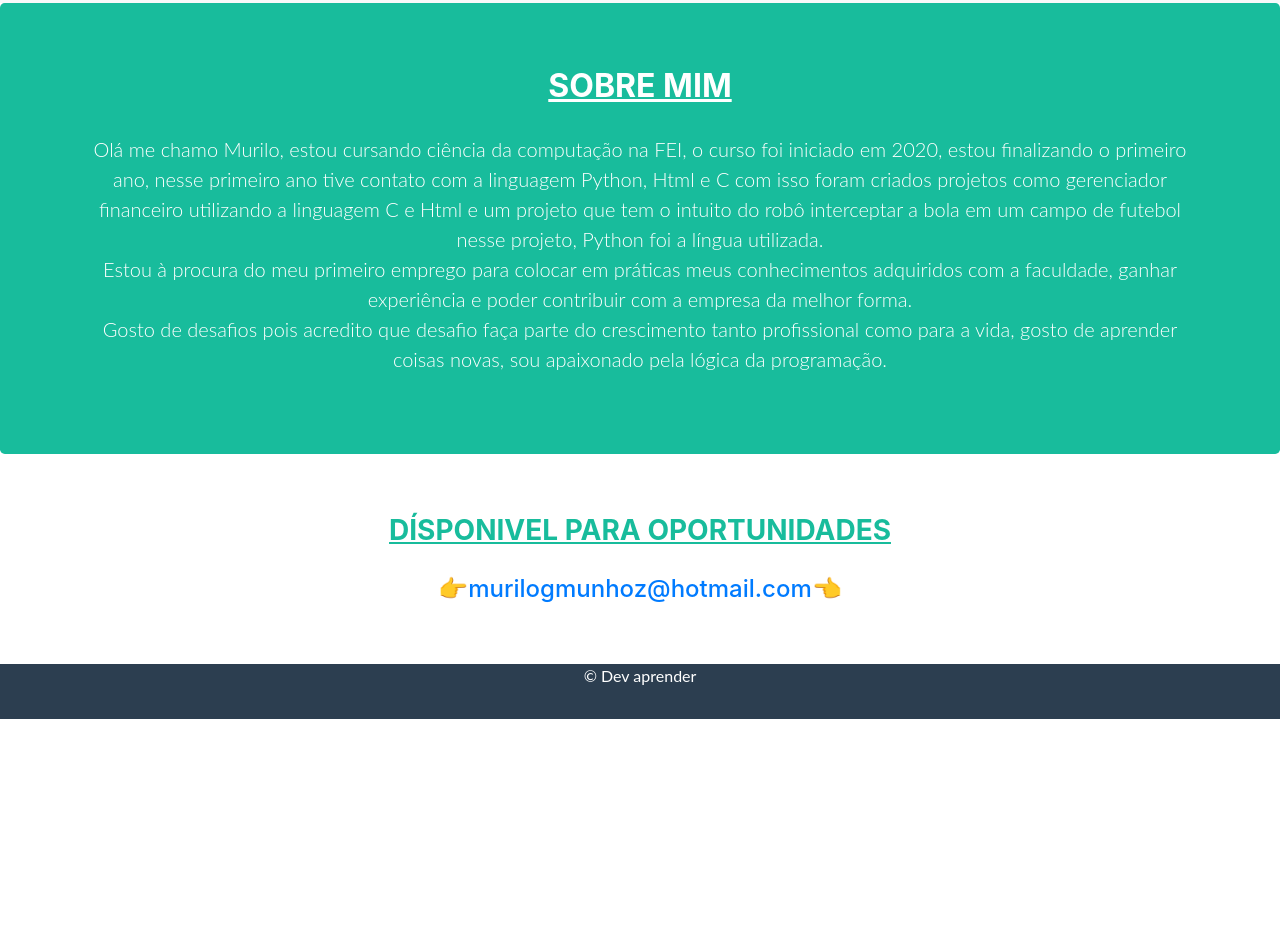
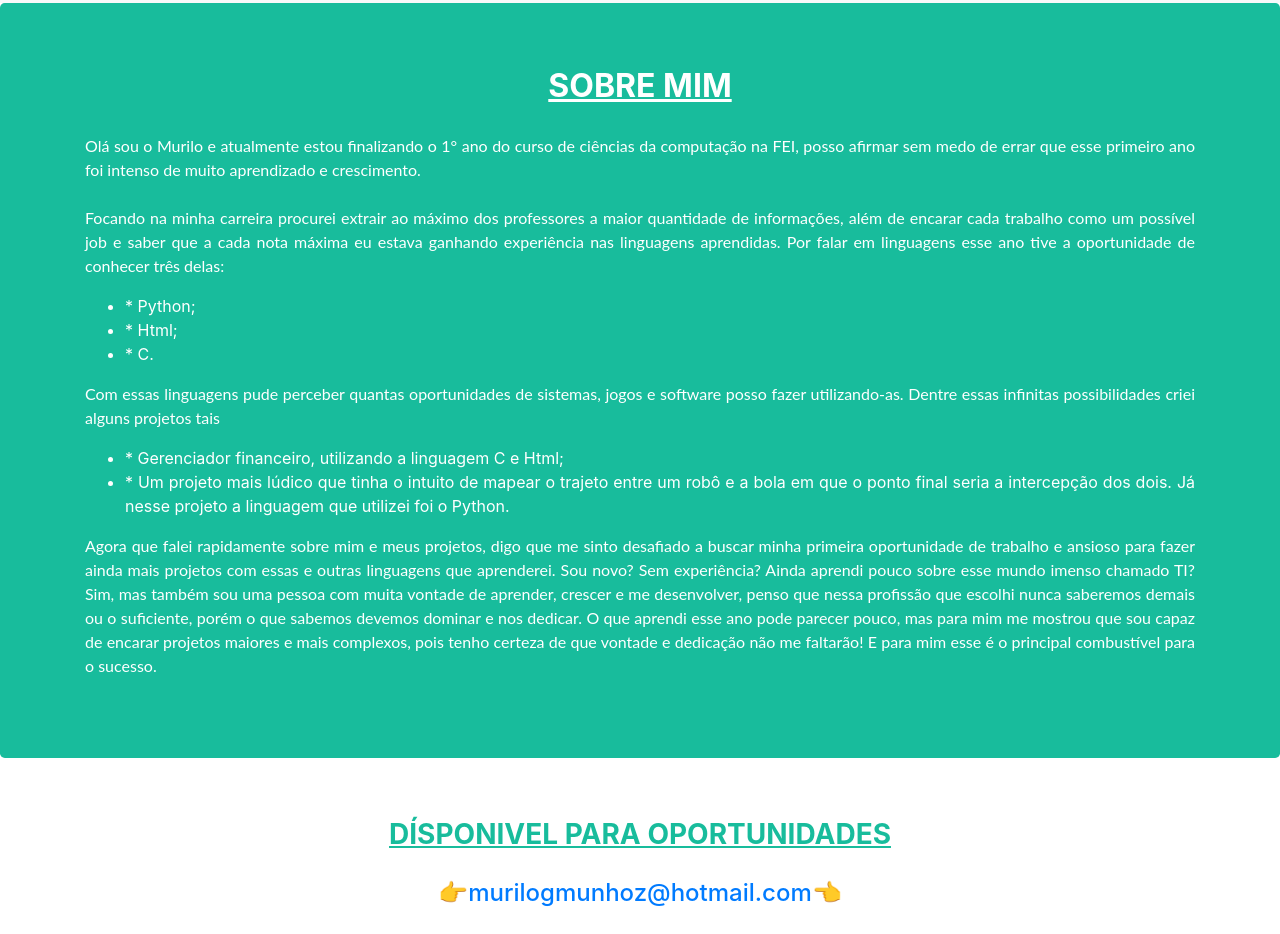
Before and after one commit to MuriloGomesMunhoz/Html-, a plain HTML site: page index.html in a window 1280 px wide. Shown: the part 1200-2134 px from the top of the page. Before the commit the page ends 1919 px from the top, so only its background shows below. Drawn offline with nearby package versions, Linux system fonts and the light colour scheme.

Commit message:
código atualizado

```diff
--- a/index.html
+++ b/index.html
@@ -141,12 +141,28 @@
       </div>
 
       <section class="jumbotron text-center cor-primaria" id="sobre-mim">
-        <div class="container">
+        <div   class="container" >
             <h2 class=" titulosBrancos jumbotron-heading ">Sobre mim</h2>
-            <p class="lead textosBrancos">Olá me chamo Murilo, estou cursando ciência da computação na FEI, o curso foi iniciado em 2020, estou finalizando o primeiro ano, nesse primeiro ano tive contato com a linguagem Python, Html e C com isso foram criados projetos como gerenciador financeiro utilizando a linguagem C e Html e um projeto que tem o intuito do robô interceptar a bola em um campo de futebol nesse projeto, Python foi a língua utilizada.<br>
-                Estou à procura do meu primeiro emprego para colocar em práticas meus conhecimentos adquiridos com a faculdade, ganhar experiência e poder contribuir com a empresa da melhor forma.<br>
-                Gosto de desafios pois acredito que desafio faça parte do crescimento tanto profissional como para a vida, gosto de aprender coisas novas, sou apaixonado pela lógica da programação.
-                </p>
+            <p class="textosBrancos" style="text-align: justify;">Olá sou o Murilo e atualmente estou finalizando o 1° ano do curso de ciências da computação na FEI, posso afirmar sem medo de errar que esse primeiro ano foi intenso de muito aprendizado e crescimento.<br><br>
+              Focando na minha carreira procurei extrair ao máximo dos professores a maior quantidade de informações, além de encarar cada trabalho como um possível job e saber que a cada nota máxima eu estava ganhando experiência nas linguagens aprendidas. Por falar em linguagens esse ano tive a oportunidade de conhecer três delas:<br>
+
+              <ul class="textosBrancos" style="text-align: justify;">
+                <li>* Python;</li>
+               <li>* Html;</li>
+                <li>* C.</li>
+              </ul>
+            </p>
+            <p class="textosBrancos" style="text-align: justify;">
+              Com essas linguagens pude perceber quantas oportunidades de sistemas, jogos e  software posso fazer utilizando-as. Dentre essas infinitas possibilidades criei alguns projetos tais<br>
+              <ul class="textosBrancos" style="text-align: justify;">
+               <li>* Gerenciador financeiro, utilizando a linguagem C e Html;</li>
+                <li>* Um projeto mais lúdico que tinha o intuito de mapear o trajeto entre um robô e a bola em que o ponto final seria a intercepção dos dois. Já nesse projeto a linguagem que utilizei foi o Python.</li>
+              </ul>
+              </p>
+              <p class="textosBrancos" style="text-align: justify;">
+
+              Agora que falei rapidamente sobre mim e meus projetos, digo que me sinto desafiado a buscar minha primeira oportunidade de trabalho e ansioso para fazer ainda mais projetos com essas e outras linguagens que aprenderei. Sou novo? Sem experiência? Ainda aprendi pouco sobre esse mundo imenso chamado TI? Sim, mas também sou uma pessoa com muita vontade de aprender, crescer e me desenvolver, penso que nessa profissão que escolhi nunca saberemos demais ou o suficiente, porém o que sabemos devemos dominar e nos dedicar. O que aprendi esse ano pode parecer pouco, mas para mim me mostrou que sou capaz de encarar projetos maiores e mais complexos, pois tenho certeza de que vontade e dedicação não me faltarão! E para mim esse é o principal combustível para o sucesso.
+            </p>
         </div>
       </section>
       <section id="contato">
```
